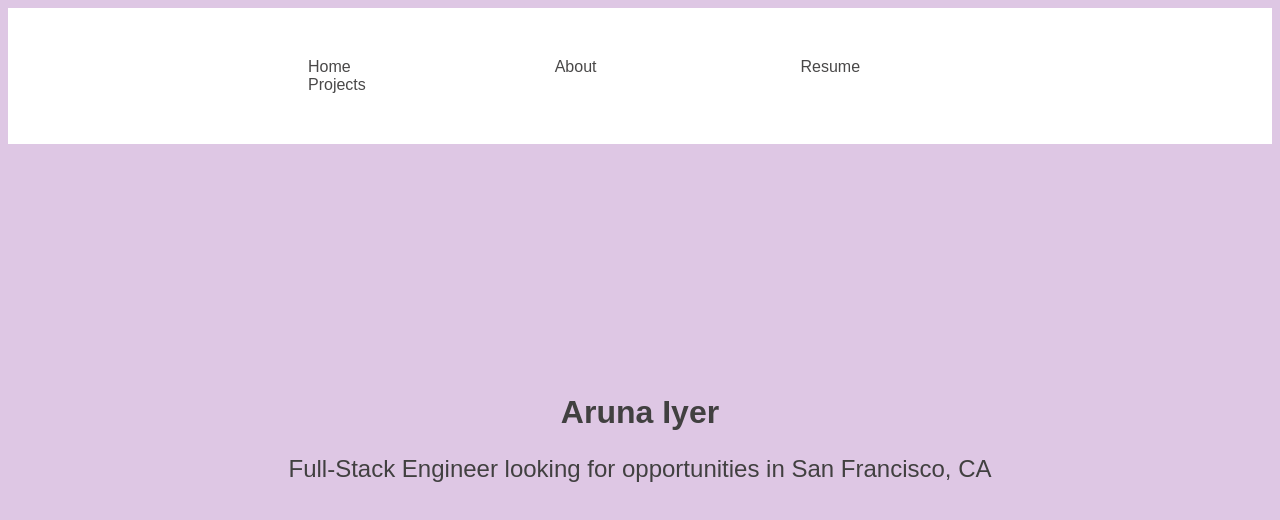
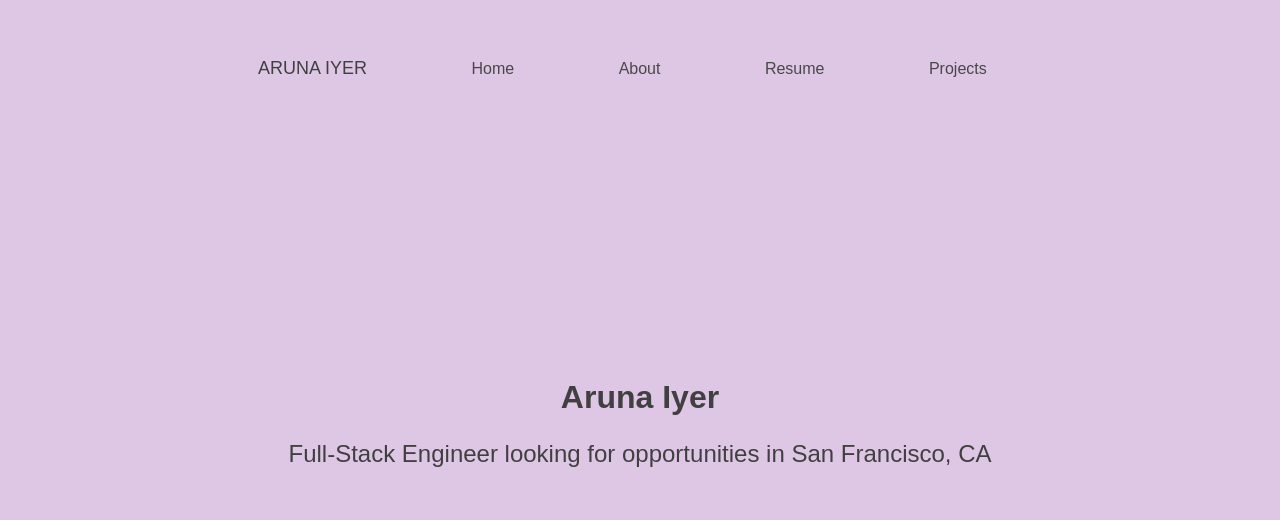
Before and after one commit to arunaskiyer/arunaskiyer-personal-site, a website: page index.html in a window 1280 px wide. Drawn offline with Linux system fonts and the light colour scheme.

Commit message:
navbar styling

```diff
--- a/index.html
+++ b/index.html
@@ -6,6 +6,9 @@
 </head>
 <body>
   <div class=navbar>
+    <a href="/" class=link>
+      <span class=webname>ARUNA IYER</span>
+    </a>
     <a href="/home/" class=link>Home</a>
     <a href="/about/"class=link>About</a>
     <a href="/ArunaIyerResume.pdf"class=link>Resume</a>
--- a/style.css
+++ b/style.css
@@ -18,18 +18,27 @@ body{
   padding-left: 200px;
   padding-right: 200px;
   padding-bottom: 50px;
-  background-color:white;
+  font-family: "brandon-grotesque", sans-serif;
+  color: rgb(65, 64, 64);
+  /* background-color: #fbfbf8; */
+}
+
+.webname{
+  font-family: "brandon-grotesque", sans-serif;
+  color: rgb(65, 64, 64);
+  font-size: large;
 }
 
 .link{
   font-family: "brandon-grotesque", sans-serif;
-  padding-right: 100px;
-  padding-left: 100px;
+  padding-right: 50px;
+  padding-left: 50px;
   text-decoration: none;
   color:  rgb(73, 72, 72);
   font-size: medium;
 }
 
 .link:hover{
-  color: #dec7e4;
+  /* color: #a58eaa; */
+  text-decoration: underline;
 }
```
Also changed, not shown: about.html (added).
